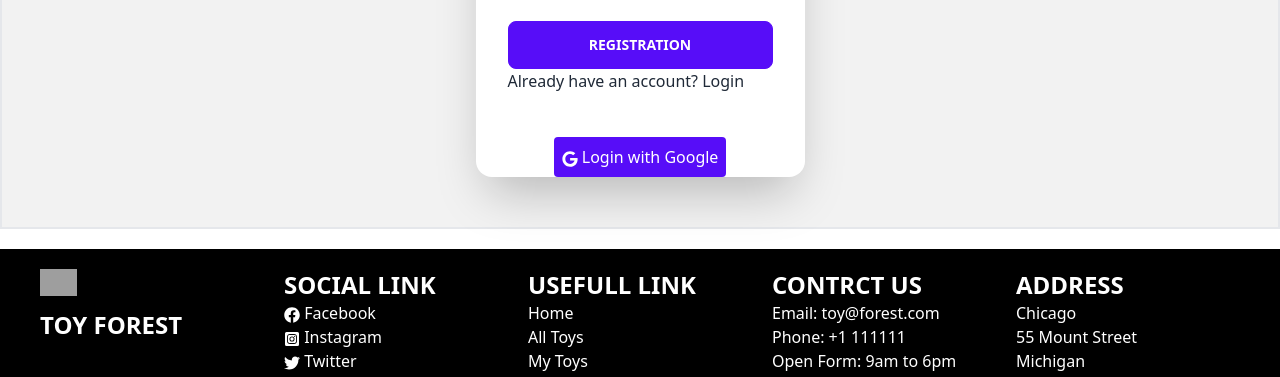
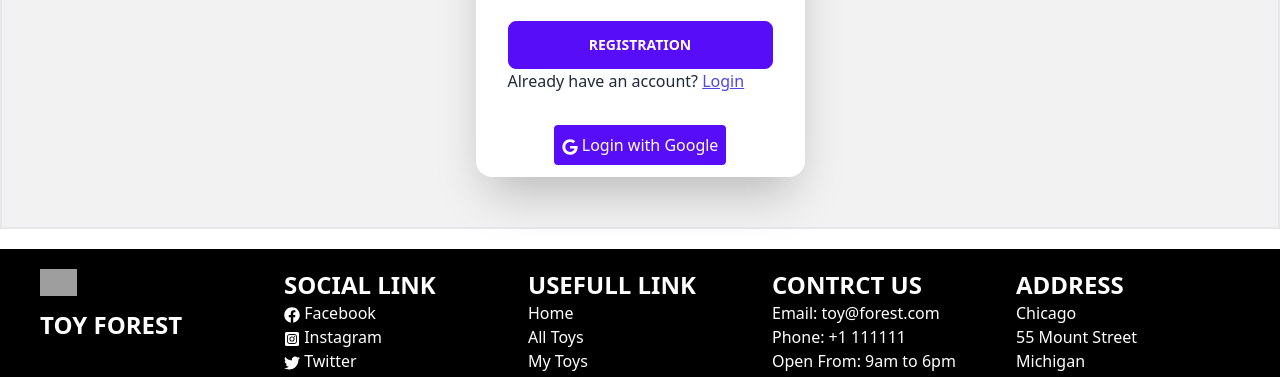
Before and after one commit to ISMAILTODAY/toy-forest-client-side, a React (Vite) app: page /registration in a window 1280 px wide. Shown: the part 571-948 px from the top of the page. Built offline with nearby package versions, Linux system fonts and the light colour scheme; no server answers; grey boxes are pictures that could not be loaded.

Commit message:
making toy gallary section done

```diff
--- a/src/Component/Footer/Footer.jsx
+++ b/src/Component/Footer/Footer.jsx
@@ -27,7 +27,7 @@ const Footer = () => {
                 </div>
                 <div>
                     <h1 className='font-bold text-2xl'>CONTRCT US</h1>
-                    <p>Email: toy@forest.com <br /> Phone: +1 111111<br />Open Form: 9am to 6pm</p>
+                    <p>Email: toy@forest.com <br /> Phone: +1 111111<br />Open From: 9am to 6pm</p>
                 </div>
                 <div>
                     <h1 className='font-bold text-2xl'>ADDRESS</h1>
--- a/src/Component/Login/Login.jsx
+++ b/src/Component/Login/Login.jsx
@@ -73,14 +73,14 @@ const Login = () => {
                             <label className="label">
                                 <span className="label-text">Password</span>
                             </label>
-                            <input type="text" name='password' placeholder="password" className="input input-bordered" />
+                            <input type="password" name='password' placeholder="password" className="input input-bordered" />
                             <label className="label">
                                 <a href="#" className="label-text-alt link link-hover">Forgot password?</a>
                             </label>
                         </div>
                         <div className="form-control mt-6">
                             <button className="btn btn-primary">Login</button>
-                            <p>New on this site? <Link to="/registration">Registration</Link></p>
+                            <p>New on this site? <Link className='text-indigo-600 underline' to="/registration">Registration</Link></p>
                             <p className='text-red-600'>{error}</p>
                         </div>
                     </form>
--- a/src/Component/MyToys/MyToyRow.jsx
+++ b/src/Component/MyToys/MyToyRow.jsx
@@ -1,4 +1,5 @@
 import React from 'react';
+import { FaEdit, FaTrashAlt } from 'react-icons/fa';
 import { Link } from 'react-router-dom';
 
 
@@ -16,8 +17,8 @@ const MyToyRow = ({ toy, handleDelete }) => {
             <td>{price}</td>
             <td>{quantity}</td>
 
-            <td><Link to={`/update/${_id}`}><button className='btn btn-primary'>Update</button></Link></td>
-            <td><button onClick={() => handleDelete(_id)} className='btn btn-primary'>Delete</button></td>
+            <td><Link to={`/update/${_id}`}><button className=''><FaEdit></FaEdit></button></Link></td>
+            <td><button onClick={() => handleDelete(_id)} className=''><FaTrashAlt></FaTrashAlt></button></td>
         </tr>
     );
 };
--- a/src/Component/Ragistration/Ragistration.jsx
+++ b/src/Component/Ragistration/Ragistration.jsx
@@ -75,18 +75,18 @@ const Ragistration = () => {
                                 <label className="label">
                                     <span className="label-text">Password</span>
                                 </label>
-                                <input type="text" name='password' placeholder="password" className="input input-bordered" required />
+                                <input type="password" name='password' placeholder="password" className="input input-bordered" required />
                                 <label className="label">
                                     <a href="#" className="label-text-alt link link-hover">Forgot password?</a>
                                 </label>
                             </div>
                             <div className="form-control mt-6">
                                 <button className="btn btn-primary">Registration</button>
-                                <p>Already have an account? <Link to="/login">Login</Link></p>
+                                <p>Already have an account? <Link className='text-indigo-600 underline' to="/login">Login</Link></p>
                             </div>
                         </form>
                         <div className='flex justify-center items-center flex-col-reverse '>
-                            <p className='bg-primary p-2 rounded text-white mt-3 '> <button onClick={handleGoogleLogin} ><FaGoogle className='inline  '></FaGoogle> Login with Google</button></p>
+                            <p className='bg-primary p-2 rounded text-white mb-3 '> <button onClick={handleGoogleLogin} ><FaGoogle className='inline  '></FaGoogle> Login with Google</button></p>
                             {/* <p className='bg-primary p-2 rounded text-white mb-3 '><button > <FaGithub className='inline  '></FaGithub> Login with Github</button></p> */}
                         </div>
                     </div>
```
